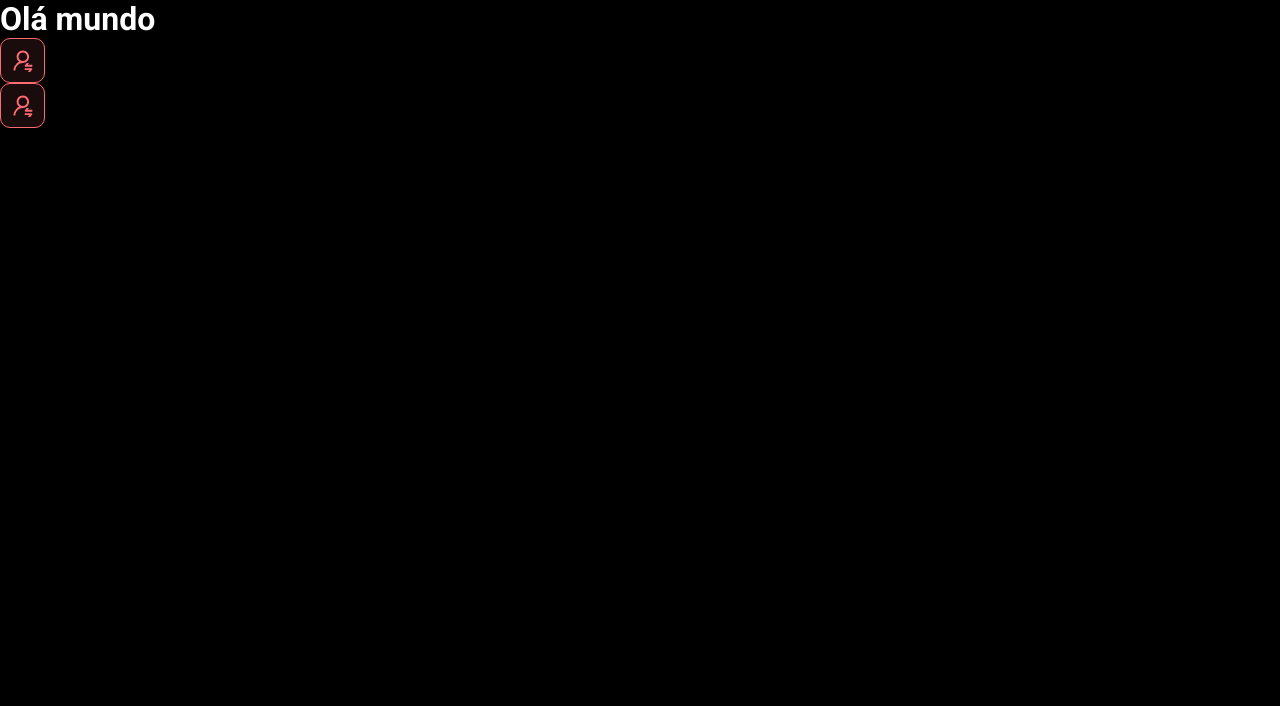
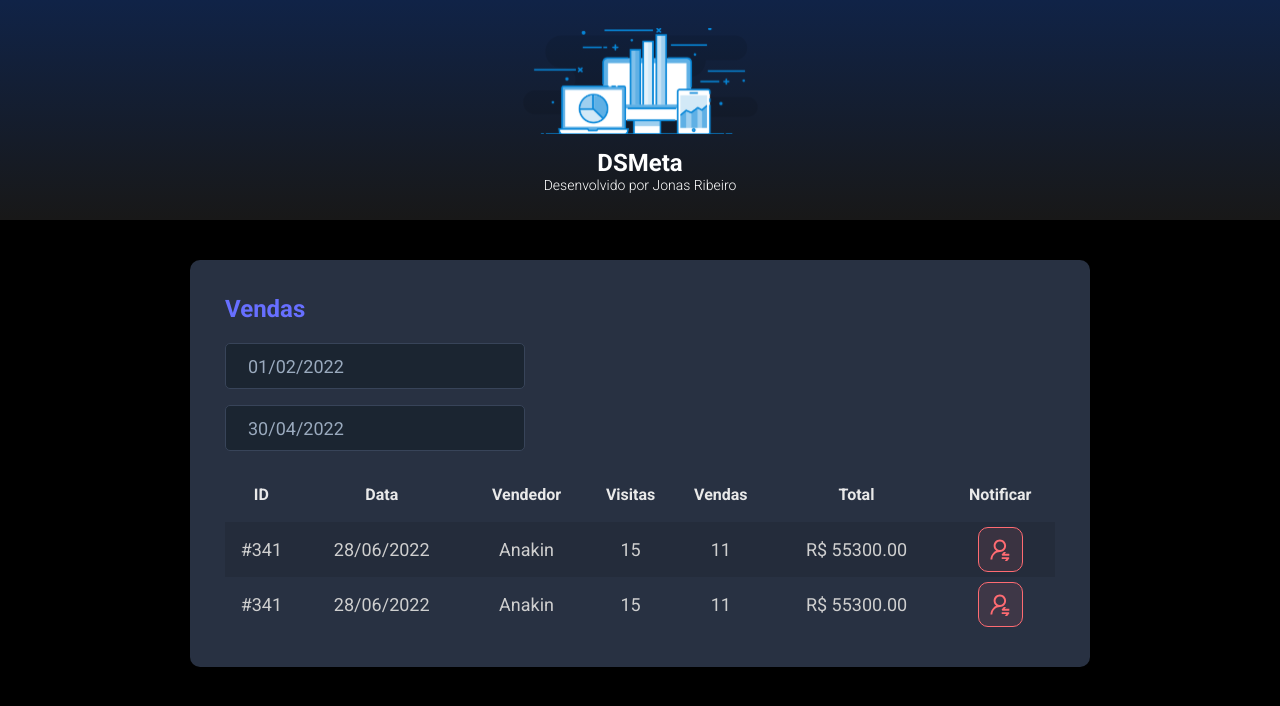
Before and after one commit to JonasRF/dsmeta, a React (Vite) app in the folder frontend/: page / in a window 1280 px wide. Shown: the top 706 px of the page. Built offline with nearby package versions, Linux system fonts and the light colour scheme.

Commit message:
Other components

```diff
--- a/frontend/src/App.tsx
+++ b/frontend/src/App.tsx
@@ -1,11 +1,19 @@
+import Header from "./components/Header";
 import NotificationButton from "./components/NotificationButton";
+import SalesCard from "./components/SalesCard";
 
 function App() {
   return (
     <>
-      <h1>Olá mundo</h1>
-      <NotificationButton />
-      <NotificationButton />
+      <Header />
+      <main>
+        <section id="sales">
+          <div className="dsmeta-container">
+            <SalesCard />
+
+          </div>
+        </section>
+      </main>
     </>
   )
 }
--- /dev/null
+++ b/frontend/src/components/Header/index.tsx
@@ -0,0 +1,19 @@
+import logo from '../../Assets/Image/logo.svg';
+import './styles.css';
+
+function Header() {
+    return (
+        <header>
+            <div className="dsmeta-logo-container">
+                <img src={logo} alt="DSMeta" />
+                <h1>DSMeta</h1>
+                <p>
+                    Desenvolvido por
+                    <a href="https://www.linkedin.com/in/jonas-ribeiro-68a280189/"> Jonas Ribeiro</a>
+                </p>
+            </div>
+        </header>
+    )
+}
+
+export default Header;
--- /dev/null
+++ b/frontend/src/components/Header/styles.css
@@ -0,0 +1,27 @@
+header {
+    background: linear-gradient(180deg, #102347 0%, #181818 100%);
+    height: 220px;
+    display: flex;
+    justify-content: center;
+    align-items: center;
+  }
+
+  .dsmeta-logo-container {
+    display: flex;
+    flex-direction: column;
+    align-items: center;
+  }
+
+  .dsmeta-logo-container svg {
+    width: 235px;
+  }
+
+  .dsmeta-logo-container h1 {
+    font-size: 24px;
+    margin-top: 14px;
+  }
+
+  .dsmeta-logo-container p {
+    font-weight: 300;
+    font-size: 14px;
+  }
--- /dev/null
+++ b/frontend/src/components/SalesCard/index.tsx
@@ -0,0 +1,72 @@
+import icon from '../../Assets/Image/notification-icon.svg';
+import NotificationButton from '../NotificationButton';
+import './styles.css';
+
+function SalesCard() {
+    return (
+        <div className="dsmeta-card">
+            <h2 className="dsmeta-sales-title">Vendas</h2>
+            <div>
+                <div className="dsmeta-form-control-container">
+                    <input
+                        className="dsmeta-form-control"
+                        type="text"
+                        value="01/02/2022"
+                    />
+                </div>
+                <div className="dsmeta-form-control-container">
+                    <input
+                        className="dsmeta-form-control"
+                        type="text"
+                        value="30/04/2022"
+                    />
+                </div>
+            </div>
+            <div>
+                <table className="dsmeta-sales-table">
+                    <thead>
+                        <tr>
+                            <th className="tc992">ID</th>
+                            <th className="tc576">Data</th>
+                            <th>Vendedor</th>
+                            <th className="tc992">Visitas</th>
+                            <th className="tc992">Vendas</th>
+                            <th>Total</th>
+                            <th>Notificar</th>
+                        </tr>
+                    </thead>
+                    <tbody>
+                        <tr>
+                            <td className="tc992">#341</td>
+                            <td className="tc576">28/06/2022</td>
+                            <td>Anakin</td>
+                            <td className="tc992">15</td>
+                            <td className="tc992">11</td>
+                            <td>R$ 55300.00</td>
+                            <td>
+                                <div className="dsmeta-btn-container">
+                                    <NotificationButton />
+                                </div>
+                            </td>
+                        </tr>
+                        <tr>
+                            <td className="tc992">#341</td>
+                            <td className="tc576">28/06/2022</td>
+                            <td>Anakin</td>
+                            <td className="tc992">15</td>
+                            <td className="tc992">11</td>
+                            <td>R$ 55300.00</td>
+                            <td>
+                                <div className="dsmeta-btn-container">
+                                    <NotificationButton />
+                                </div>
+                            </td>
+                        </tr>
+                    </tbody>
+                </table>
+            </div>
+        </div>
+    )
+}
+
+export default SalesCard;
--- /dev/null
+++ b/frontend/src/components/SalesCard/styles.css
@@ -0,0 +1,94 @@
+.dsmeta-card {
+    background-color: #283142;
+    border-radius: 10px;
+    padding: 35px 10px;
+  }
+
+  .dsmeta-sales-title {
+    font-size: 24px;
+    color: #676fff;
+    margin-bottom: 20px;
+  }
+
+  .dsmeta-form-control-container {
+    margin-bottom: 16px;
+    max-width: 300px;
+  }
+
+  .dsmeta-form-control {
+    width: 100%;
+    height: 46px;
+    background-color: #1b2531;
+    border: 1px solid #384459;
+    color: #9aaabe;
+    padding: 0 22px;
+    font-size: 18px;
+    border-radius: 5px;
+  }
+
+  .dsmeta-sales-table {
+    width: 100%;
+    border-spacing: 0;
+  }
+
+  .dsmeta-sales-table thead {
+    font-size: 16px;
+    height: 55px;
+    color: #e9e9e9;
+  }
+
+  .dsmeta-sales-table tbody {
+    font-size: 14px;
+    text-align: center;
+    color: #cfcfcf;
+  }
+
+  .dsmeta-sales-table tbody tr {
+    height: 55px;
+    border-top: 1px solid #5f6e82;
+  }
+
+  .dsmeta-sales-table tbody tr:hover > td {
+    background-color: #384459;
+  }
+
+  .dsmeta-sales-table tbody tr:nth-child(odd) {
+    background-color: #242c3b;
+  }
+
+  .dsmeta-btn-container {
+    display: flex;
+    justify-content: center;
+  }
+
+  .tc576 {
+    display: none;
+  }
+
+  .tc992 {
+    display: none;
+  }
+
+  @media (min-width: 576px) {
+    #sales {
+      padding: 40px 20px;
+    }
+
+    .dsmeta-card {
+      padding: 35px;
+    }
+
+    .tc576 {
+      display: table-cell;
+    }
+
+    .dsmeta-sales-table tbody {
+      font-size: 18px;
+    }
+  }
+
+  @media (min-width: 992px) {
+    .tc992 {
+      display: table-cell;
+    }
+  }
--- a/frontend/src/index.css
+++ b/frontend/src/index.css
@@ -16,3 +16,13 @@
   color: unset;
   text-decoration: none;
 }
+
+#sales {
+  padding: 40px 10px;
+}
+
+.dsmeta-container {
+  width: 100%;
+  max-width: 900px;
+  margin: 0 auto;
+}
```
Also changed, not shown: frontend/src/Assets/Image/logo.svg (added).
